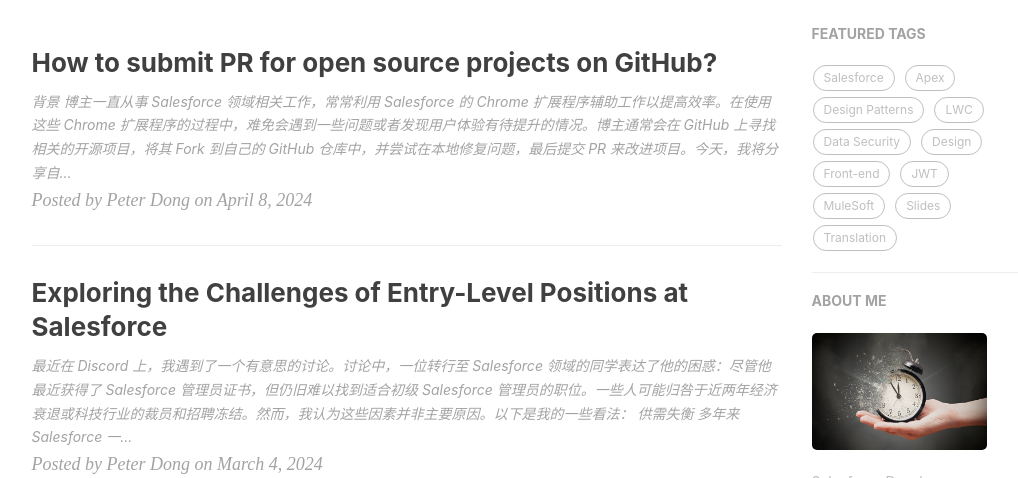
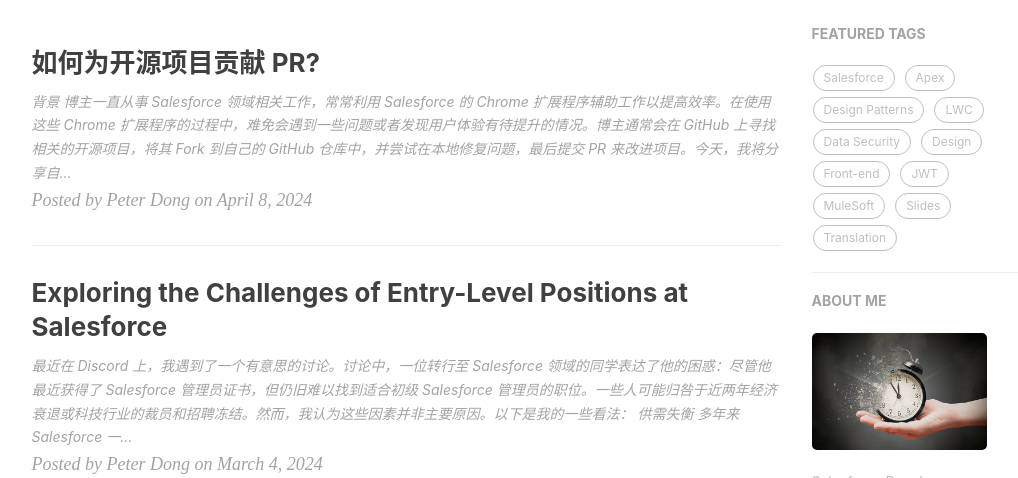
Before and after one commit to dyncan/dyncan.github.io, a Jekyll site: the page built from index.html, in a window 1280 px wide and 900 px high, cut to the strip 422-900 px from the top of the window. Shown: the whole strip, without its empty margins (136-1154 px from the left). Built offline with Jekyll 4.4.1, drawn with Linux system fonts in a browser that asks for light colours; nearby versions of some CDN libraries; the list of posts is cut into pages by our own code; comment, search, counter and statistics services are not loaded.

Commit message:
update the title of post to Chinese

```diff
--- a/_posts/2024-04-08-how-to-contributing-code-to-open-source-projects.markdown
+++ b/_posts/2024-04-08-how-to-contributing-code-to-open-source-projects.markdown
@@ -1,6 +1,6 @@
 ---
 layout: post
-title: "How to submit PR for open source projects on GitHub?"
+title: "如何为开源项目贡献 PR?"
 subtitle: ""
 date: 2024-04-08 12:00:00
 author: "Peter Dong"
```
